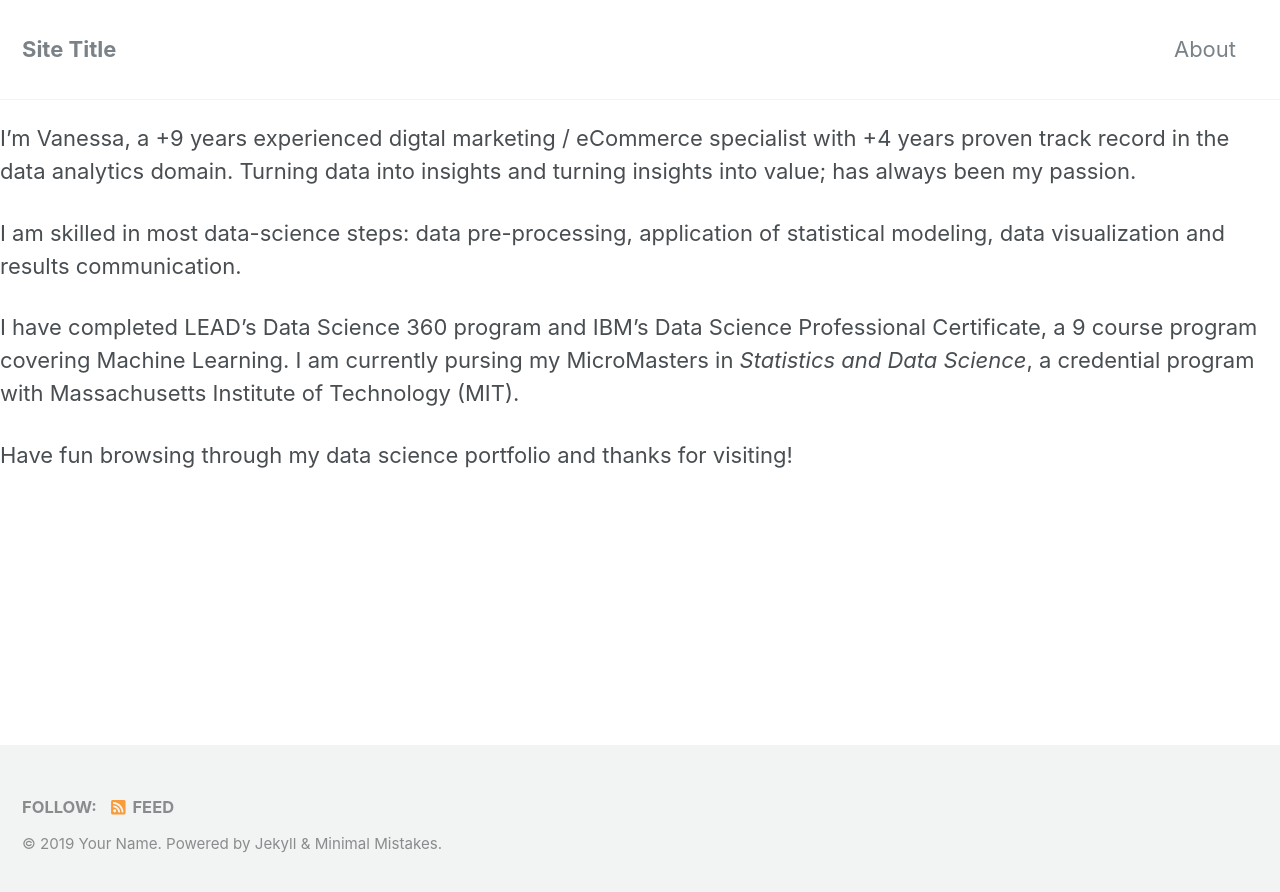
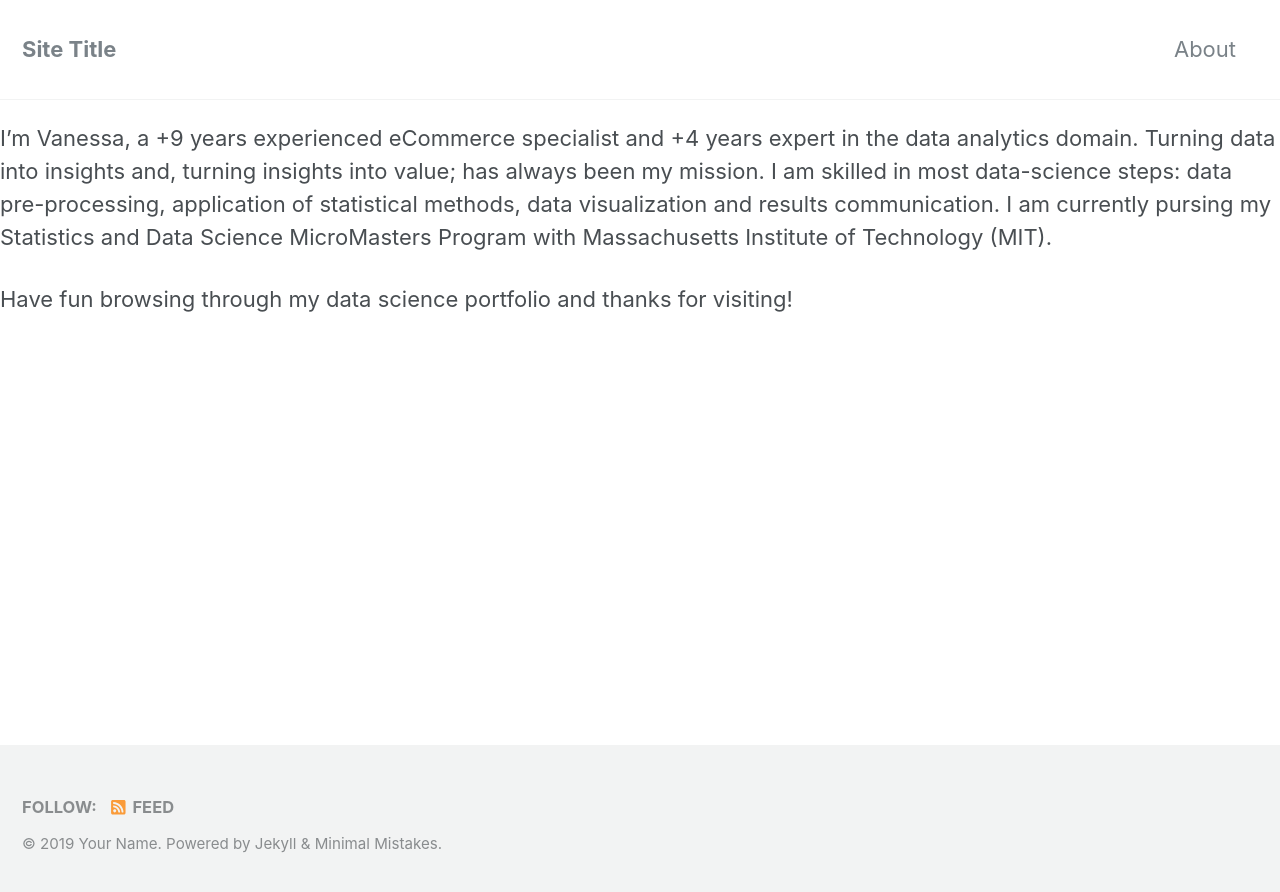
Before and after one commit to vanessamiranda/vanessamiranda.github.io, a Jekyll site: the page built from _pages/about.md, in a window 1280 px wide. Shown: the top 892 px of the page. Built offline with Jekyll 4.4.1, drawn with Linux system fonts in a browser that asks for light colours; nearby versions of some CDN libraries; our own code applies the rules of GitHub Pages for plain Markdown files.

Commit message:
update about page

```diff
--- a/_pages/about.md
+++ b/_pages/about.md
@@ -2,13 +2,9 @@
 title: "About"
 permalink: /about/
 header:
-   image: "/images/KL.jpg"
+   image: "/images/kltowersunset.jpg"
 ---
 
-I'm Vanessa, a +9 years experienced digtal marketing / eCommerce specialist with +4 years proven track record in the data analytics domain. Turning data into insights and turning insights into value; has always been my passion.
-
-I am skilled in most data-science steps: data pre-processing, application of statistical modeling, data visualization and results communication.
-
-I have completed LEAD's Data Science 360 program and IBM's Data Science Professional Certificate, a 9 course program covering Machine Learning. I am currently pursing my MicroMasters in *Statistics and Data Science*, a credential program with Massachusetts Institute of Technology (MIT).
+I'm Vanessa, a +9 years experienced eCommerce specialist and +4 years expert in the data analytics domain. Turning data into insights and, turning insights into value; has always been my mission. I am skilled in most data-science steps: data pre-processing, application of statistical methods, data visualization and results communication. I am currently pursing my Statistics and Data Science MicroMasters Program with Massachusetts Institute of Technology (MIT).
 
 Have fun browsing through my data science portfolio and thanks for visiting!
```
